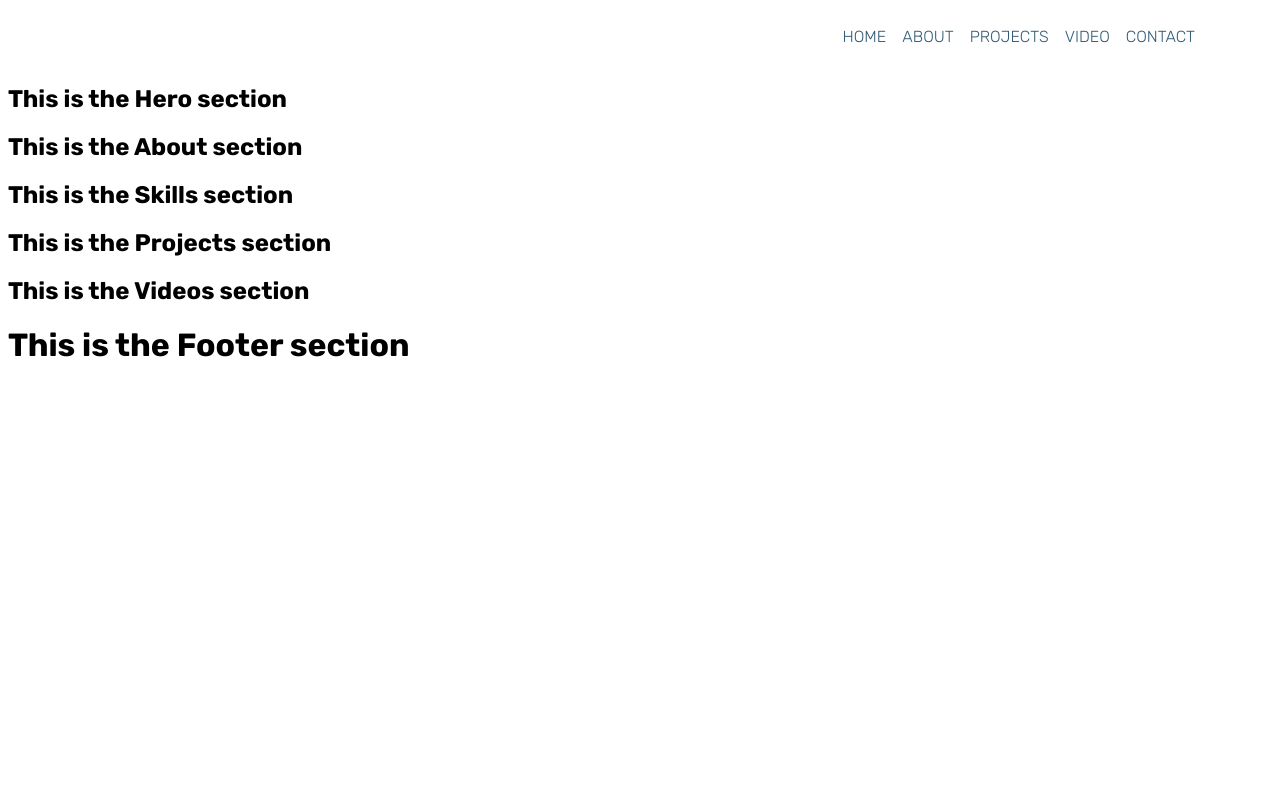
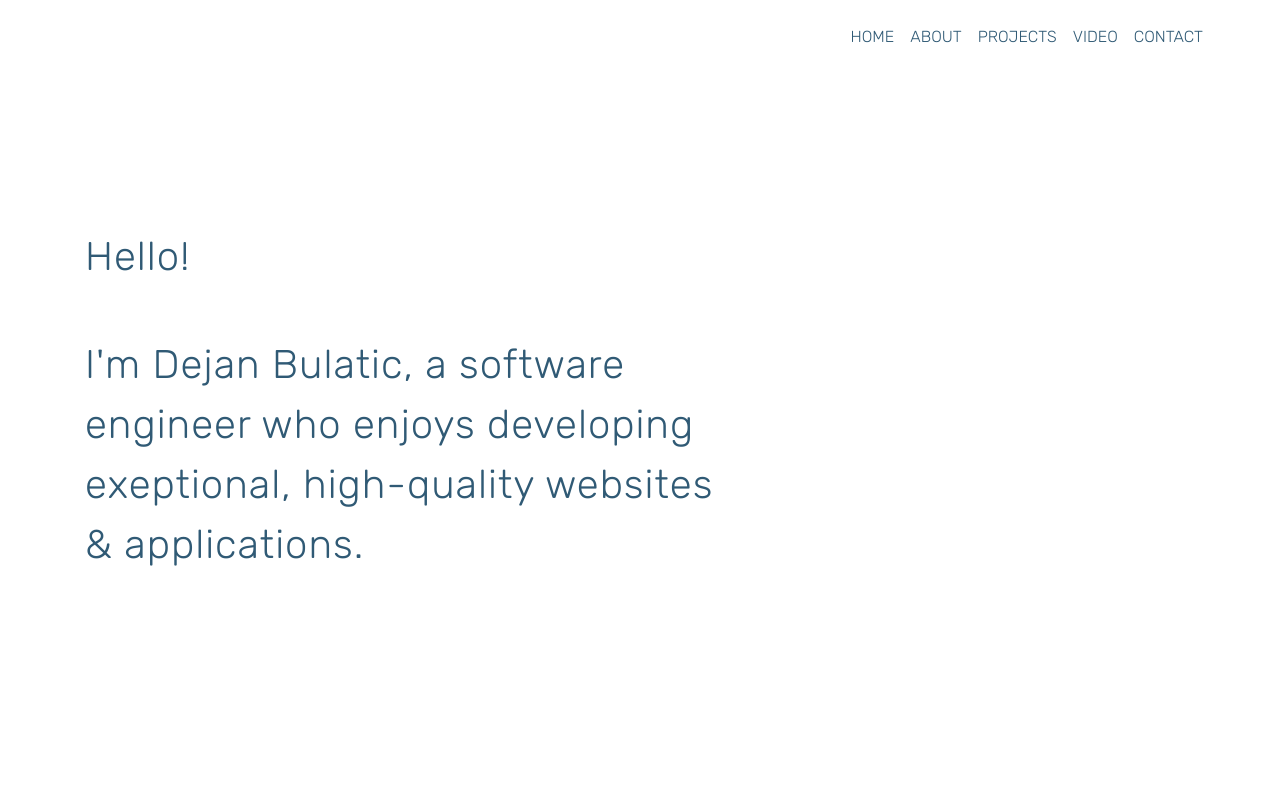
Before and after one commit to DejanBulatic/personal-portfolio-v2, a Gatsby site: page / in a window 1280 px wide. Shown: the top 800 px of the page. Built offline with nearby package versions, Linux system fonts and the light colour scheme; Gatsby itself is replaced by a stand-in of ours.

Commit message:
enough for today

```diff
--- a/src/components/header.js
+++ b/src/components/header.js
@@ -2,8 +2,9 @@
 import { Link } from 'gatsby'
 
 const Header = () => {
+
     return (
-        <header>
+        <header className="hd">
             <div className="container">
                 <nav>
                     <ul>
--- a/src/components/hero.js
+++ b/src/components/hero.js
@@ -2,9 +2,26 @@
 
 const Hero = () => {
     return (
-        <section>
-            <h1>This is the Hero section</h1>
-        </section>
+        <section className="heroSection">
+            <div className="container">
+                <div className="row">
+                    <div className="col-12 col-md-7 helloContent">
+                        <div>
+                            <h1 className="hello">Hello!</h1>
+                            <h1 className="helloText">
+                                I'm Dejan Bulatic, a software engineer
+                            who enjoys developing exeptional, high-quality websites &amp; applications.
+                            </h1>
+                        </div>
+                    </div>
+                    <div className="col-12 col-md-5">
+                        <figure>
+
+                        </figure>
+                    </div>
+                </div>
+            </div>
+        </section >
     )
 }
 
--- a/src/styles/_header.scss
+++ b/src/styles/_header.scss
@@ -1,5 +1,7 @@
 header {
-    padding: .2rem 0;
+  position: fixed;
+  padding: 0.2rem 0;
+  width: 100%;
 
   ul {
     display: flex;
@@ -16,7 +18,7 @@
         text-transform: uppercase;
 
         &:hover {
-            color: darken($primaryColor, 30%);
+          color: darken($primaryColor, 30%);
         }
       }
     }
--- /dev/null
+++ b/src/styles/_hero.scss
@@ -0,0 +1,15 @@
+.heroSection {
+  display: flex;
+  align-items: center;
+  height: 100vh;
+
+  .helloText,
+  .hello {
+    @include heroContent;
+
+    @media (min-width: 992px) {
+      font-size: 2.5rem;
+      margin-bottom: 3rem;
+    }
+  }
+}
--- a/src/styles/_mixins.scss
+++ b/src/styles/_mixins.scss
@@ -0,0 +1,8 @@
+@mixin heroContent {
+    color: $primaryColor;
+    font-size: 1.5rem;
+    font-weight: 300;
+    letter-spacing: 1px;
+    line-height: 1.5;
+
+}
--- a/src/styles/main.scss
+++ b/src/styles/main.scss
@@ -1,5 +1,6 @@
 @import './variables';
-@import './mixins';
 @import './general';
 @import './typography';
+@import './mixins';
 @import './header';
+@import './hero';
```
